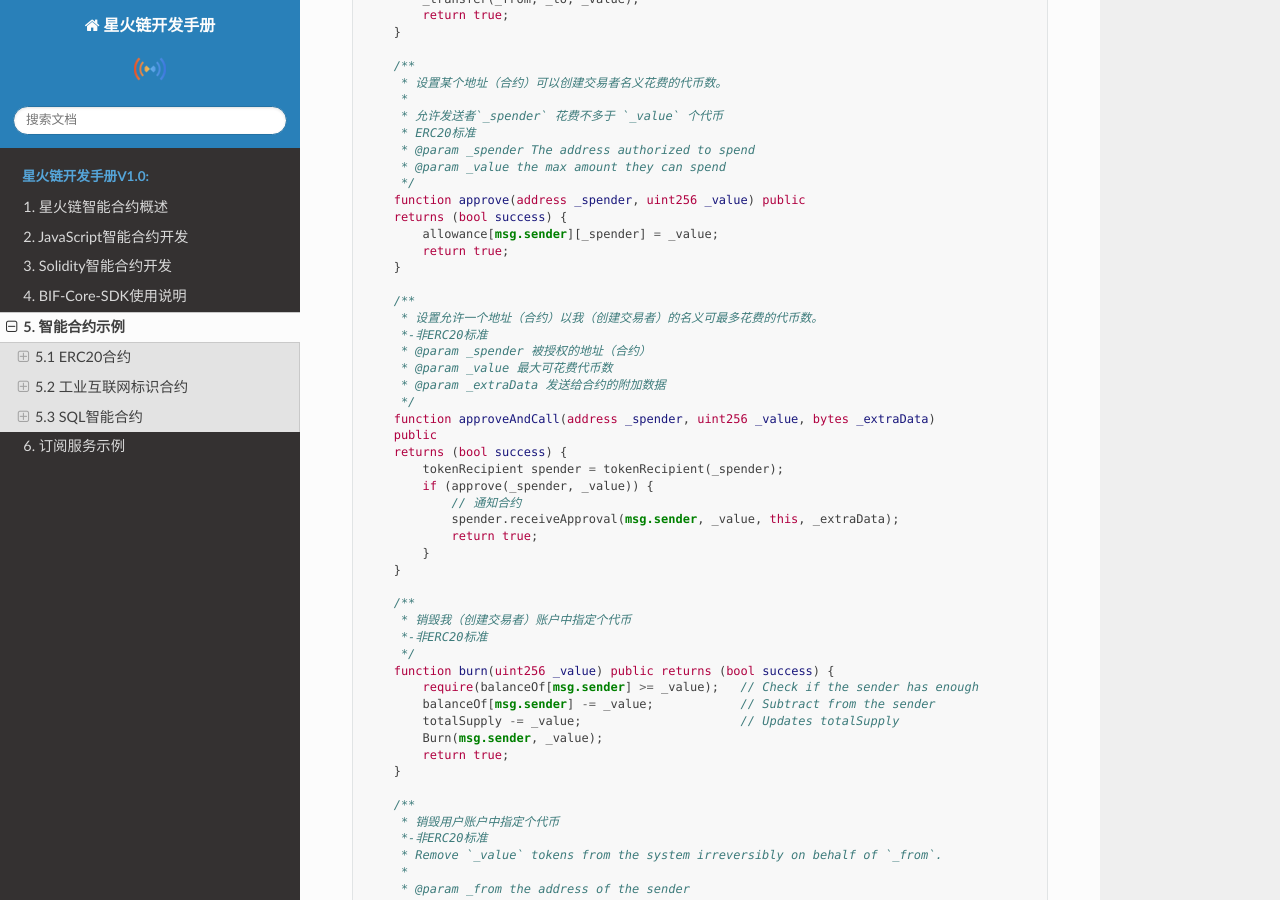
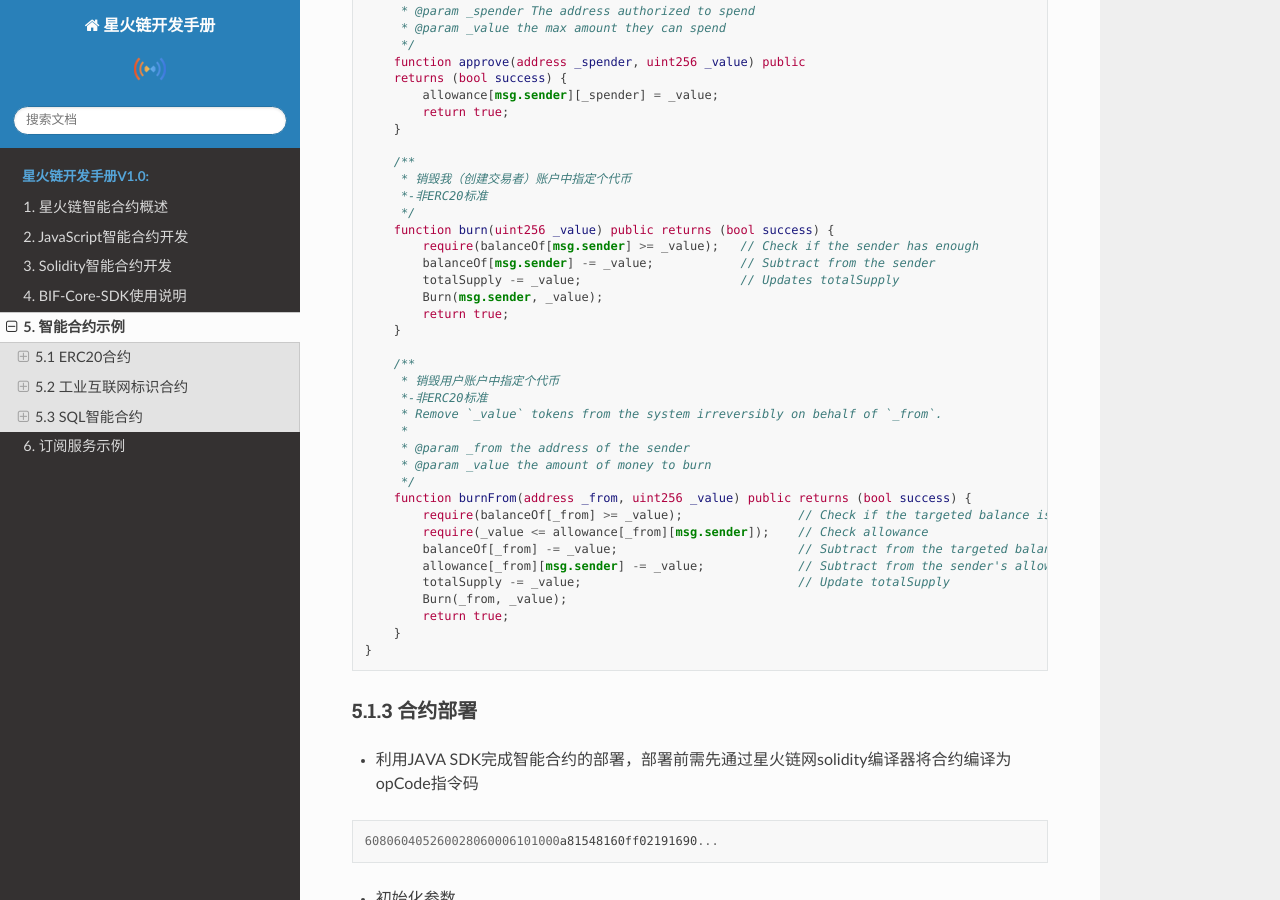
Before and after one commit to caict-4iot-dev/BIF-Core-Doc, a Sphinx documentation site: the page built from source/doc/5-Contract.md, in a window 1280 px wide and 900 px high, scrolled down 2705 px. Built offline with Sphinx 7.4.7 and the Read the Docs theme 2.0.0, drawn with Linux system fonts in a browser that asks for light colours; some of the changed text lies outside the part shown.

Commit message:
[mod] mod contract file

````diff
--- a/source/doc/5-Contract.md
+++ b/source/doc/5-Contract.md
@@ -24,25 +24,22 @@
 
 + **合约接口说明**
 
-| 接口                                                         | 返回值  | 描述                                                         |
-| ------------------------------------------------------------ | ------- | ------------------------------------------------------------ |
-| name()                                                       | string  | 代币名称获取                                                 |
-| symbol()                                                     | string  | 代币符号获取                                                 |
-| totalSupply()                                                | uint256 | 发行方总代币金额获取                                         |
-| transfer(address to,uint256 value)                           | 无      | 代币转移接口，从自己（创建交易者）账号发送`_value`个代币到 `_to`账号 |
-| allowance(address,address)                                   | 无      | 账号所有者操作列表                                           |
-| transferFrom(address from,address to,uint256 value)          | 无      | 账号之间代币交易转移<br />from 发送者地址<br />to 接收者地址<br />value 转移数额 |
-| approve(address spender,uint256 value)                       | 无      | 设置某个地址（合约）可以创建交易者名义花费的代币数，允许发送者`_spender` 花费不多于 `_value` 个代币 |
-| approveAndCall(address spender,uint256 value,bytes extrData) | 无      | 设置允许一个地址（合约）以我（创建交易者）的名义可最多花费的代币数<br />spender 被授权的地址（合约）<br />value 最大可花费代币数<br />extraData 发送给合约的附加数据 |
-| burn(uint256 value)                                          | 无      | 销毁我（创建交易者）账户中指定个代币                         |
-| burnFrom(address from, uint256 value)                        | 无      | 销毁用户账户中指定个代币                                     |
+| 接口                                                | 返回值  | 描述                                                         |
+| --------------------------------------------------- | ------- | ------------------------------------------------------------ |
+| name()                                              | string  | 代币名称获取                                                 |
+| symbol()                                            | string  | 代币符号获取                                                 |
+| totalSupply()                                       | uint256 | 发行方总代币金额获取                                         |
+| transfer(address to,uint256 value)                  | 无      | 代币转移接口，从自己（创建交易者）账号发送`_value`个代币到 `_to`账号 |
+| allowance(address,address)                          | 无      | 账号所有者操作列表                                           |
+| transferFrom(address from,address to,uint256 value) | 无      | 账号之间代币交易转移<br />from 发送者地址<br />to 接收者地址<br />value 转移数额 |
+| approve(address spender,uint256 value)              | 无      | 设置某个地址（合约）可以创建交易者名义花费的代币数，允许发送者`_spender` 花费不多于 `_value` 个代币 |
+| burn(uint256 value)                                 | 无      | 销毁我（创建交易者）账户中指定个代币                         |
+| burnFrom(address from, uint256 value)               | 无      | 销毁用户账户中指定个代币                                     |
 
 + **合约文件**
 
 ```solidity
 pragma solidity ^0.4.26;
-
-interface tokenRecipient { function receiveApproval(address _from, uint256 _value, address _token, bytes _extraData) public; }
 
 contract TokenERC20 {
     string public name; // ERC20标准
@@ -131,24 +128,6 @@
     returns (bool success) {
         allowance[msg.sender][_spender] = _value;
         return true;
-    }
-
-    /**
-     * 设置允许一个地址（合约）以我（创建交易者）的名义可最多花费的代币数。
-     *-非ERC20标准
-     * @param _spender 被授权的地址（合约）
-     * @param _value 最大可花费代币数
-     * @param _extraData 发送给合约的附加数据
-     */
-    function approveAndCall(address _spender, uint256 _value, bytes _extraData)
-    public
-    returns (bool success) {
-        tokenRecipient spender = tokenRecipient(_spender);
-        if (approve(_spender, _value)) {
-            // 通知合约
-            spender.receiveApproval(msg.sender, _value, this, _extraData);
-            return true;
-        }
     }
 
     /**
````
